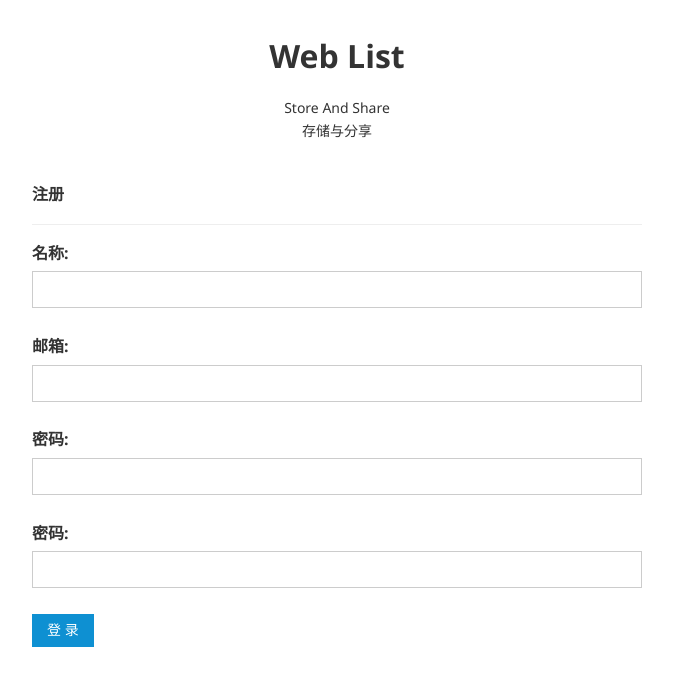
After one commit to aishenghuomeidaoli/web-list, a Flask app: page /register in a window 1280 px wide. The commit adds this page. Shown: the top 686 px of the page, without its empty margins (303-976 px from the left). Run offline with Flask 2, Linux system fonts and the light colour scheme.

Commit message:
创建数据库连接，添加User模型，添加注册视图函数、页面

```diff
--- /dev/null
+++ b/frontend/templates/register.html
@@ -0,0 +1,61 @@
+<!DOCTYPE html>
+<html>
+<head lang="en">
+    <meta charset="UTF-8">
+    <title>Login Page | Amaze UI Example</title>
+    <meta http-equiv="X-UA-Compatible" content="IE=edge">
+    <meta name="viewport" content="width=device-width, initial-scale=1">
+    <meta name="format-detection" content="telephone=no">
+    <meta name="renderer" content="webkit">
+    <meta http-equiv="Cache-Control" content="no-siteapp"/>
+    <link rel="alternate icon" type="image/png" href="assets/i/favicon.png">
+    <link rel="stylesheet" href="/static/css/amazeui.min.css"/>
+    <style>
+        .header {
+            text-align: center;
+        }
+
+        .header h1 {
+            font-size: 200%;
+            color: #333;
+            margin-top: 30px;
+        }
+
+        .header p {
+            font-size: 14px;
+        }
+    </style>
+</head>
+<body>
+<div class="header">
+    <div class="am-g">
+        <h1>Web List</h1>
+        <p>Store And Share<br/>存储与分享</p>
+        <h2>{{ msg }}</h2>
+    </div>
+</div>
+<div class="am-g">
+    <div class="am-u-lg-6 am-u-md-8 am-u-sm-centered" id="login">
+        <h3>注册</h3>
+        <hr>
+        <form class="am-form" method="post" action="/register">
+            <label for="name">名称:</label>
+            <input type="text" name="name" id="name" value="{{ name }}">
+            <br>
+            <label for="email">邮箱:</label>
+            <input type="email" name="email" id="email" value="{{ email }}">
+            <br>
+            <label for="password">密码:</label>
+            <input type="password" name="pw" id="password" value="{{ pw }}">
+            <br>
+            <label for="password">密码:</label>
+            <input type="password" name="pw_confirm" id="password_confirm" value="{{ pw_confirm }}">
+            <br>
+            <div class="am-cf">
+                <input type="submit" name="" value="登 录" class="am-btn am-btn-primary am-btn-sm am-fl">
+            </div>
+        </form>
+    </div>
+</div>
+</body>
+</html>
--- a/weblist/main/views.py
+++ b/weblist/main/views.py
@@ -1,6 +1,8 @@
 # _*_ coding: utf-8 _*_
 from flask import render_template, redirect, request
 from . import main
+from .. import db
+from .models import User
 
 ENGINES = [
     {'name_zh_cn': u'百度', 'url': 'https://www.baidu.com/s', 'name_en': 'Baidu', 'key': 'wd'},
@@ -26,3 +28,29 @@ def search():
             links.append(engine.get('url') + '?' + engine.get('key') + '=' + keyword)
     width = 12 / len(links)
     return render_template('search.html', links=links, engines=ENGINES, selects=engines, keyword=keyword, width=width)
+
+
+@main.route('/register', methods=['POST', 'GET'])
+def register():
+    if request.method == 'GET':
+        return render_template('register.html')
+    name = request.form.get('name')
+    email = request.form.get('email')
+    pw = request.form.get('pw')
+    pw_confirm = request.form.get('pw_confirm')
+    msg = ''
+    if not name:
+        msg = u'名称不能为空'
+    elif not email:
+        msg = u'邮箱不能为空'
+    elif not pw:
+        msg = u'密码不能为空'
+    elif pw_confirm != pw:
+        msg = u'确认密码与密码不一致'
+    if msg:
+        return render_template('register.html', **locals())
+    user = User(name=name, email=email, pw=pw)
+    db.add(user)
+    db.commit()
+    msg = u'注册成功，欢迎你，%s' % name
+    return render_template('register.html', msg=msg)
```
Also changed, not shown: frontend/templates/index.html (+17 -3 lines), weblist/__init__.py (+11 -1 lines), weblist/config.py (+4 -3 lines), weblist/main/models.py (added, +15 -0 lines).
